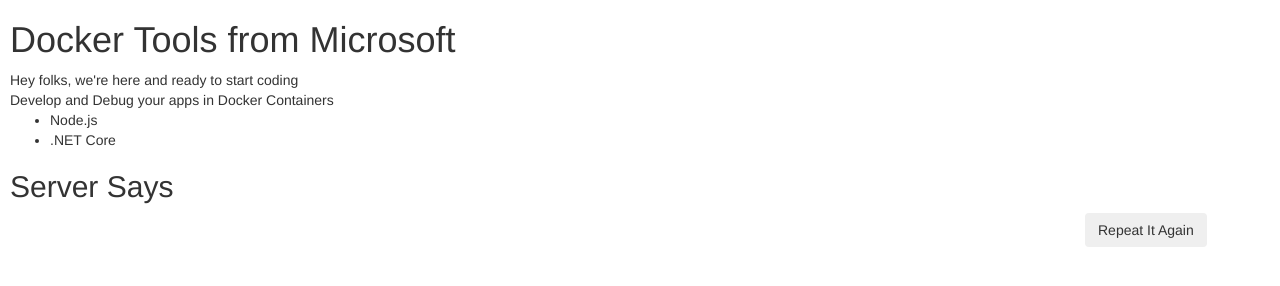
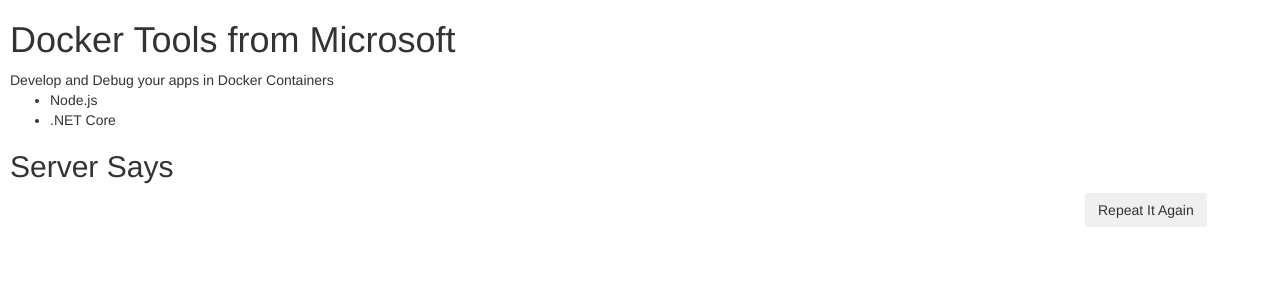
Before and after one commit to SteveLasker/polyglot-web-node, a website: page web-node/public/index.html in a window 1280 px wide. Drawn offline with nearby package versions, Linux system fonts and the light colour scheme; some packages are replaced by stand-ins of ours; no server answers.

Commit message:
cleanup for demo

```diff
--- a/web-node/public/index.html
+++ b/web-node/public/index.html
@@ -12,7 +12,6 @@
 <body style="margin-left:10px; margin-right:10px;">
     <div ng-controller="MainController">
         <H1>Docker Tools from Microsoft</H1>
-        <div>Hey folks, we're here and ready to start coding</div>
         <span>Develop and Debug your apps in Docker Containers</span>
         <ul>
             <li>Node.js</li>
```
